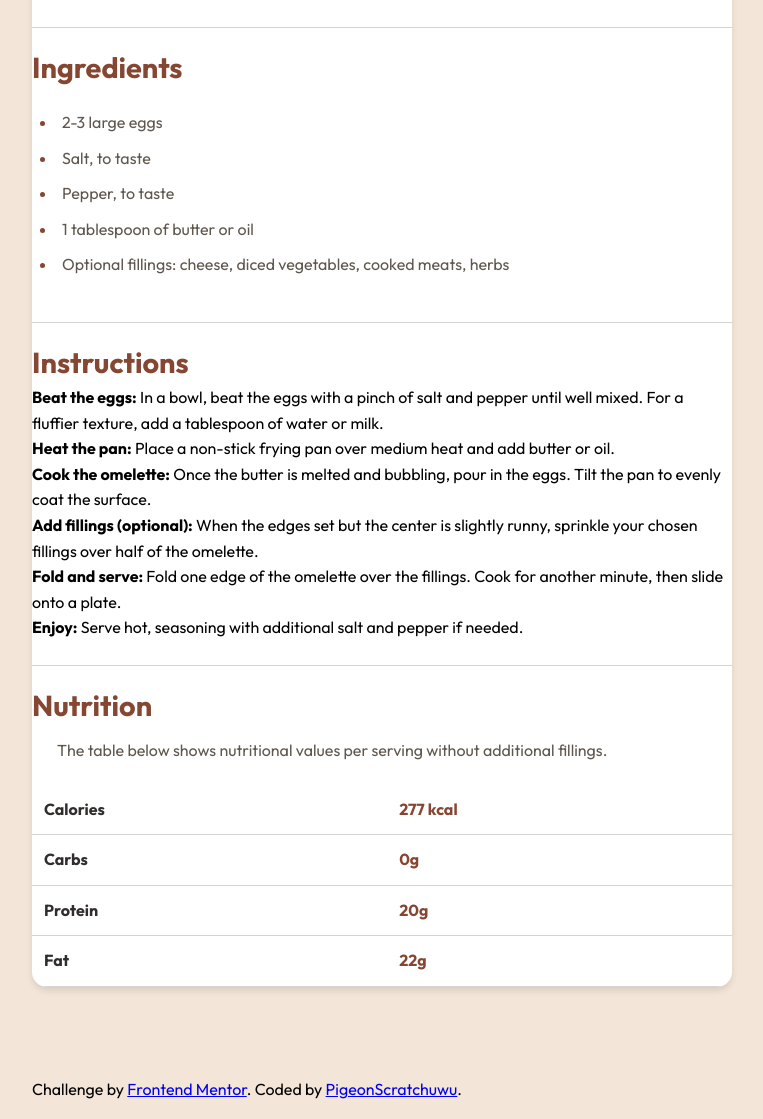
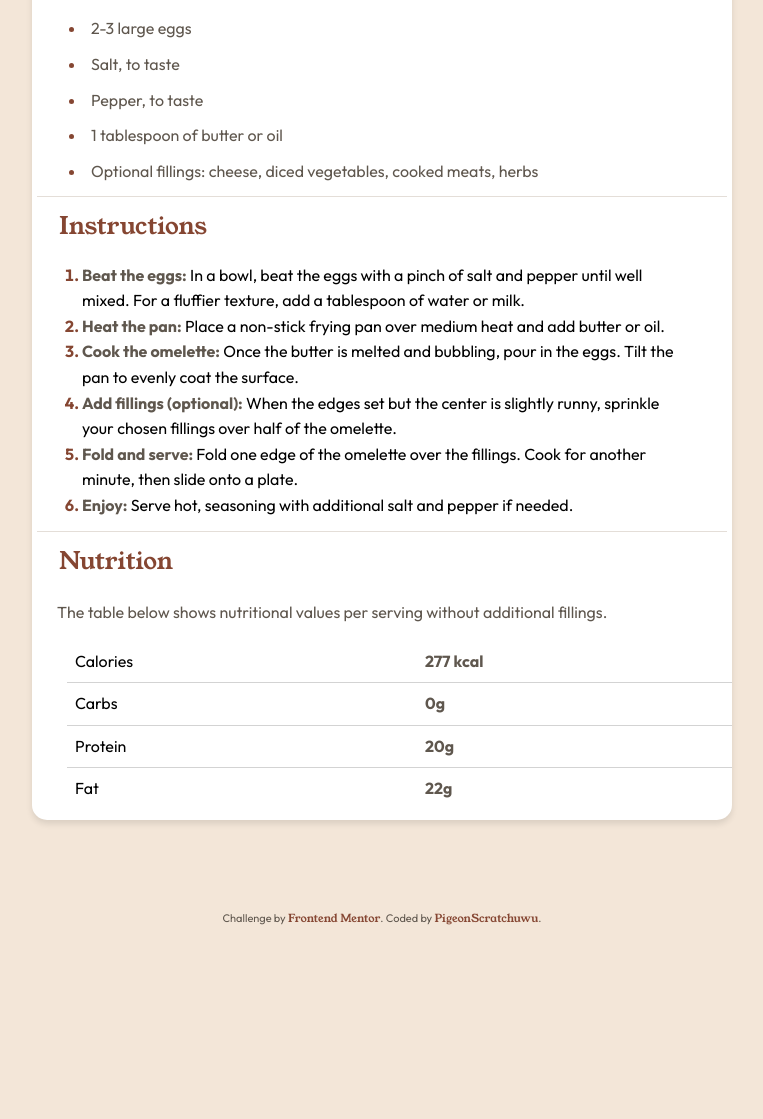
Before and after one commit to PigeonScratchuwu/Recipe-Page, a plain HTML site: page index.html in a window 1280 px wide. Shown: the part 870-1989 px from the top of the page, without its empty margins (258-1021 px from the left). After the commit the page ends 1814 px from the top, so only its background shows below. Drawn offline with Linux system fonts and the light colour scheme.

Commit message:
Update styles.css

```diff
--- a/styles.css
+++ b/styles.css
@@ -6,6 +6,7 @@
   --accent-color: hsl(14, 45%, 36%);
   --highlight-background: hsl(330, 100%, 98%);
   --pink-text: hsl(332, 51%, 32%);
+  --border-color: hsl(30, 18%, 87%);
 }
 
 * {
@@ -69,34 +70,69 @@ p {
 }
 
 h2 {
-  font-size: 1.8rem;
-  border-top: 1px solid lightgray;
-  padding-top: 1rem;
-  margin-top: 1.5rem;
   color: var(--accent-color);
+  font-weight: 400;
+  margin: 5px;
+  padding: 10px 22px;
+  font-family: "Young Serif", serif;
+}
+
+#instructions-heading, #nutrition-heading {
+   border-top: 1px solid var(--border-color);
 }
 
 #prep-time-heading {
   font-size: 1.3em;
   border: none;
   color: var(--pink-text);
+  font-family: "Outfit", sans-serif;
 }
 
 .pink {
   background-color: var(--highlight-background);
   margin: 10px 30px;
-  padding: 20px;
+  padding: 10px;
   border-radius: 8px;
   font-family: "Outfit", sans-serif;
+  line-height: 20px;
 }
 
-ul {
+.prep-time-list {
   padding: 15px 25px;
   color: var(--text-color);
 }
 
-ul > li {
+.prep-time-list > li {
   padding: 5px;
+}
+
+.ingredients-list {
+  list-style-position: inside;
+  margin: 2px;
+  padding: 0 30px;
+  font-family: "Outfit", sans-serif;;
+  color: var(--text-color);
+}
+
+.ingredients-list > li {
+  padding: 5px;
+}
+
+.instructions-list {
+  margin: 5px 20px;
+  padding: 2px 30px;
+  list-style-position: outside;
+  font-family: "Outfit", sans-serif;
+}
+
+.instruction-list > li {
+  padding: 8px;
+  font-weight: 700;
+  color: var(--accent-color);
+}
+
+strong {
+  color: var(--text-color)
 }
 
 ol li::marker {
@@ -111,42 +147,51 @@ ul li::marker {
 table {
   width: 100%;
   border-collapse: collapse;
-  margin-top: 1rem;
+  margin: 10px 35px;
+  align-items: center;
 }
 
 table th, table td {
   text-align: left;
-  padding: 0.75rem;
+  padding: 0.5em;
   border-bottom: 1px solid lightgray;
+  font-weight: normal;
+  width: 50%;
+  display: table-inline;
 }
 
-table th {
-  color: var(--heading-color);
+#fat {
+  border: none;
 }
 
-table td {
-  color: var(--accent-color);
-  font-weight: bold;
+footer {
+   font-family: "Outfit", sans-serif;
+  font-weight: 400;
+  color: hsl(30, 10%, 34%);
+  text-align: center;
+  margin-top: 50px;
+  font-size: 11px;
+}
+
+.attribution > a {
+  text-decoration: none;
+  font-family: "Young Serif", serif;
+  font-weight: 400;
+  color: hsl(14, 45%, 36%);
 }
 
 @media screen and (max-width: 768px) {
-  main {
+ .ultimate-box {
     margin: 0;
-    border-radius: 0;
   }
 
-  .text {
-    padding: 1rem;
+  .main-container {
+    width: 100%;
   }
 
-  h1 {
-    font-size: 2rem;
+  img {
+    width: 100%;
   }
-
-  h2 {
-    font-size: 1.5rem;
-  }
-}
 
 /* Accessibility focus styles */
 :focus {
```
